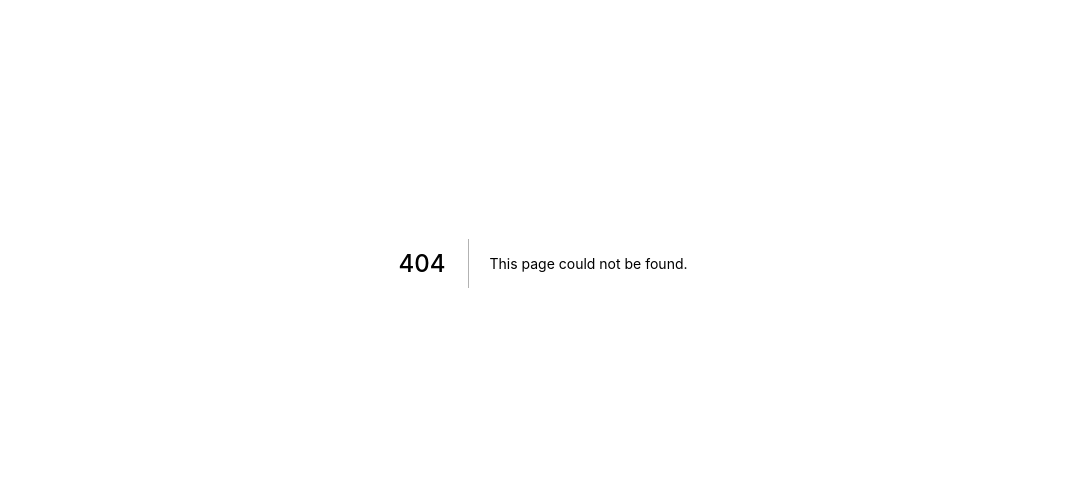
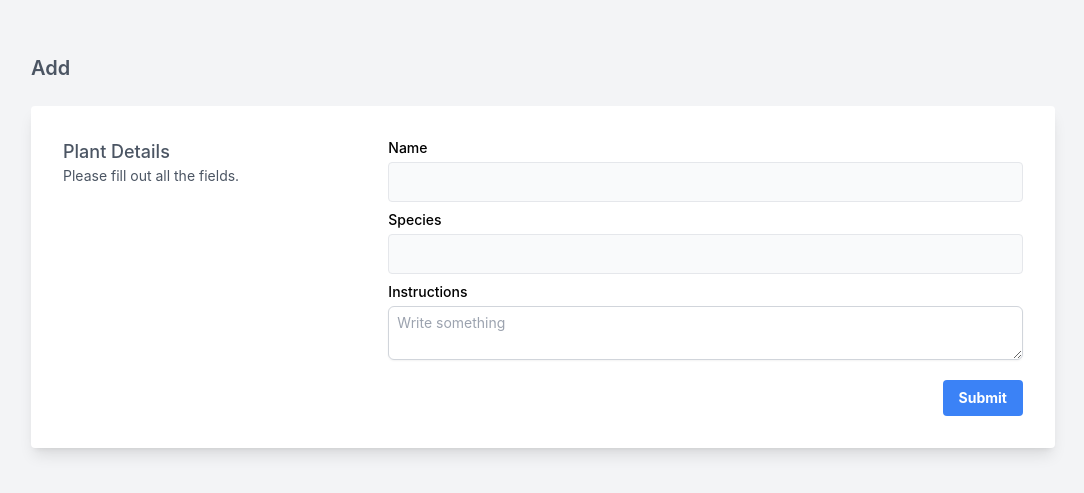
Before and after one commit to cathumali/plant-tracker-app, a Next.js app: page /plant/add in a window 1280 px wide. Before the commit this address had no page. Shown: the part 137-630 px from the top of the page, without its empty margins (97-1181 px from the left). Built offline with nearby package versions, Linux system fonts and the light colour scheme.

Commit message:
Added pages, components and form

```diff
--- /dev/null
+++ b/components/plant/List.js
@@ -0,0 +1,25 @@
+import React from 'react';
+import Image from 'next/image'
+
+export default function List(props) {
+  const {
+    name,
+    species,
+    photo,
+    instructions,
+  } = props;
+  console.log(props)
+  return (
+    <div className="lg:w-1/3 p-4 w-1/2">
+      <a className="block relative h-48 rounded overflow-hidden">
+      <img alt="ecommerce" className="object-cover object-center w-full h-full block" src={photo} />
+      </a>
+      <div className="mt-4">
+        <h3 className="text-gray-500 text-xs tracking-widest title-font mb-1">{ species }</h3>
+        <h2 className="text-gray-900 title-font text-lg font-medium">{ name }</h2>
+        {/* <p className="mt-1"></p> */}
+        { instructions }
+      </div>
+    </div>
+  )
+}
--- /dev/null
+++ b/components/plant/Plant.js
@@ -0,0 +1,26 @@
+import React from 'react';
+import Image from 'next/image'
+import List from './List'
+
+export default function Plant(props) {
+  const {
+    plants
+  } = props;
+  return (
+    <div className="container px-5 py-24 mx-auto">
+    <div className="flex flex-wrap w-full mb-8">
+      <div className="w-full mb-6 lg:mb-0">
+        <h1 className="sm:text-4xl text-5xl font-bold font-medium title-font mb-2 text-gray-900">Plants</h1>
+        <div className="h-1 w-20 bg-indigo-500 rounded"></div>
+      </div>
+    </div>
+    <div className="flex flex-wrap -m-4">
+      {
+        plants.map((plant,index) => {
+          return <List {...plant} key={index} />
+        })
+      }
+    </div>
+  </div>
+  )
+}
--- /dev/null
+++ b/pages/plant/Form.js
@@ -0,0 +1,107 @@
+import React, { useState, useEffect } from 'react';
+import Image from 'next/image'
+
+export default function Form() {
+
+  const [ form_values, setValues] = useState({
+    name: '',
+    specie: '',
+    instructions: ''
+  });
+
+  const handleChange = (e) => {
+    const {
+      value,
+      name
+    } = e.target;
+    setValues({
+      ...form_values,
+      [name] : value
+    })
+    e.preventDefault();
+  }
+
+
+  const submitForm = (data) => {
+    let formData = new FormData();
+    for ( let key in data ) {
+      formData.append( key, data[key] );
+    }
+    const requestHeaders = {
+      method: 'POST',
+      headers: {
+        "transfer-encoding": "chunked",
+        "Cache-Control": "no-cache, private",
+      },
+      credentials: "same-origin",
+      body: formData
+    }
+    fetch(`http://plant-tracker-app.test/api/plants`, requestHeaders).then(res => res.json() ).then(res => {
+
+    });
+  }
+
+  const handleSubmit = (e) => {
+    e.preventDefault();
+    const isEmpty = !Object.values(form_values).some(x => x !== null && x !== '');
+    if( isEmpty) {
+      return null;
+    }
+    submitForm(form_values);
+  }
+
+  return (
+    <div className="min-h-screen p-6 bg-gray-100 flex items-center justify-center">
+      <div className="container max-w-screen-lg mx-auto">
+        <div>
+          <h2 className="font-semibold text-xl text-gray-600 mb-6">Add </h2>
+
+          <div className="bg-white rounded shadow-lg p-4 px-4 md:p-8 mb-6">
+            <div className="grid gap-4 gap-y-2 text-sm grid-cols-1 lg:grid-cols-3">
+              <div className="text-gray-600">
+                <p className="font-medium text-lg">Plant Details</p>
+                <p>Please fill out all the fields.</p>
+              </div>
+
+              <div className="lg:col-span-2">
+                <form onSubmit={handleSubmit} className="grid gap-4 gap-y-2 text-sm grid-cols-1 md:grid-cols-5">
+                  <div className="md:col-span-5">
+                    <label className="text-sm font-medium" htmlFor="name">Name</label>
+                    <input type="text" name="name" id="name" className="h-10 border mt-1 rounded px-4 w-full bg-gray-50" onChange={handleChange} />
+                  </div>
+
+                  <div className="md:col-span-5">
+                    <label className="text-sm font-medium" htmlFor="species">Species</label>
+                    <input type="text" name="species" id="species" className="h-10 border mt-1 rounded px-4 w-full bg-gray-50" onChange={handleChange} />
+                  </div>
+
+                  <div className="md:col-span-5">
+                    <label className="text-sm font-medium" htmlFor="instructions">Instructions</label>
+                    <textarea
+                      onChange={handleChange}
+                      className="mb-3 mt-1 block w-full px-2 py-1.5 border border-gray-300 rounded-md text-sm shadow-sm placeholder-gray-400
+                        focus:outline-none
+                        focus:border-sky-500
+                        focus:ring-1
+                        focus:ring-sky-500
+                        focus:invalid:border-red-500 focus:invalid:ring-red-500"
+                      id='instructions'
+                      name="instructions"
+                      placeholder="Write something">
+                    </textarea>
+                  </div>
+
+                  <div className="md:col-span-5 text-right">
+                    <div className="inline-flex items-end">
+                      <button className="bg-blue-500 hover:bg-blue-700 text-white font-bold py-2 px-4 rounded" >Submit</button>
+                    </div>
+                  </div>
+                </form>
+              </div>
+            </div>
+          </div>
+        </div>
+      </div>
+    </div>
+  )
+}
--- /dev/null
+++ b/pages/plant/add.js
@@ -0,0 +1,11 @@
+import React from 'react';
+import Form from './Form'
+
+export default function add() {
+
+  return (
+    <div className=" ">
+        <Form />
+    </div>
+  )
+}
--- /dev/null
+++ b/postcss.config.js
@@ -0,0 +1,6 @@
+module.exports = {
+  plugins: {
+    tailwindcss: {},
+    autoprefixer: {},
+  },
+}
--- /dev/null
+++ b/tailwind.config.js
@@ -0,0 +1,10 @@
+module.exports = {
+  content: [
+    "./pages/**/*.{js,ts,jsx,tsx}",
+    "./components/**/*.{js,ts,jsx,tsx}",
+  ],
+  theme: {
+    extend: {},
+  },
+  plugins: [],
+}
```
